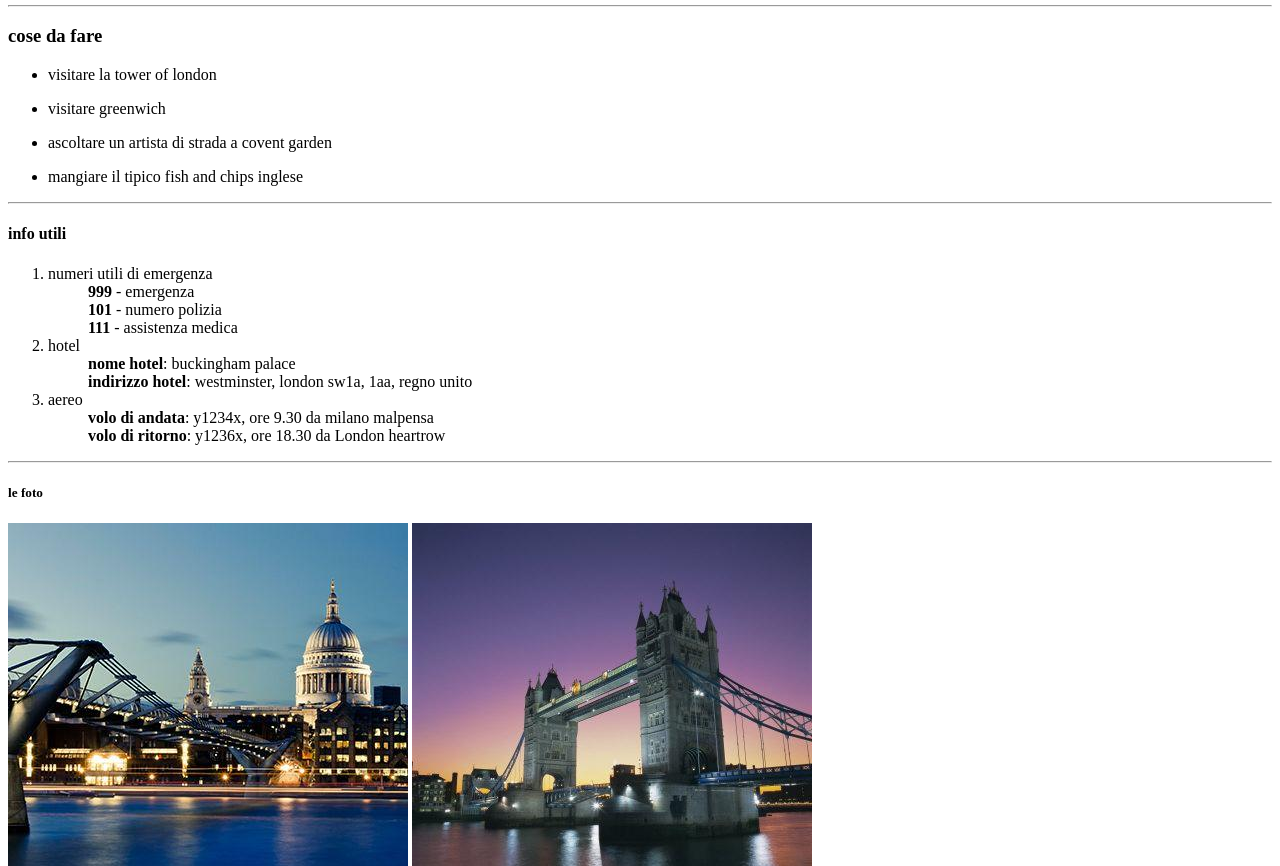
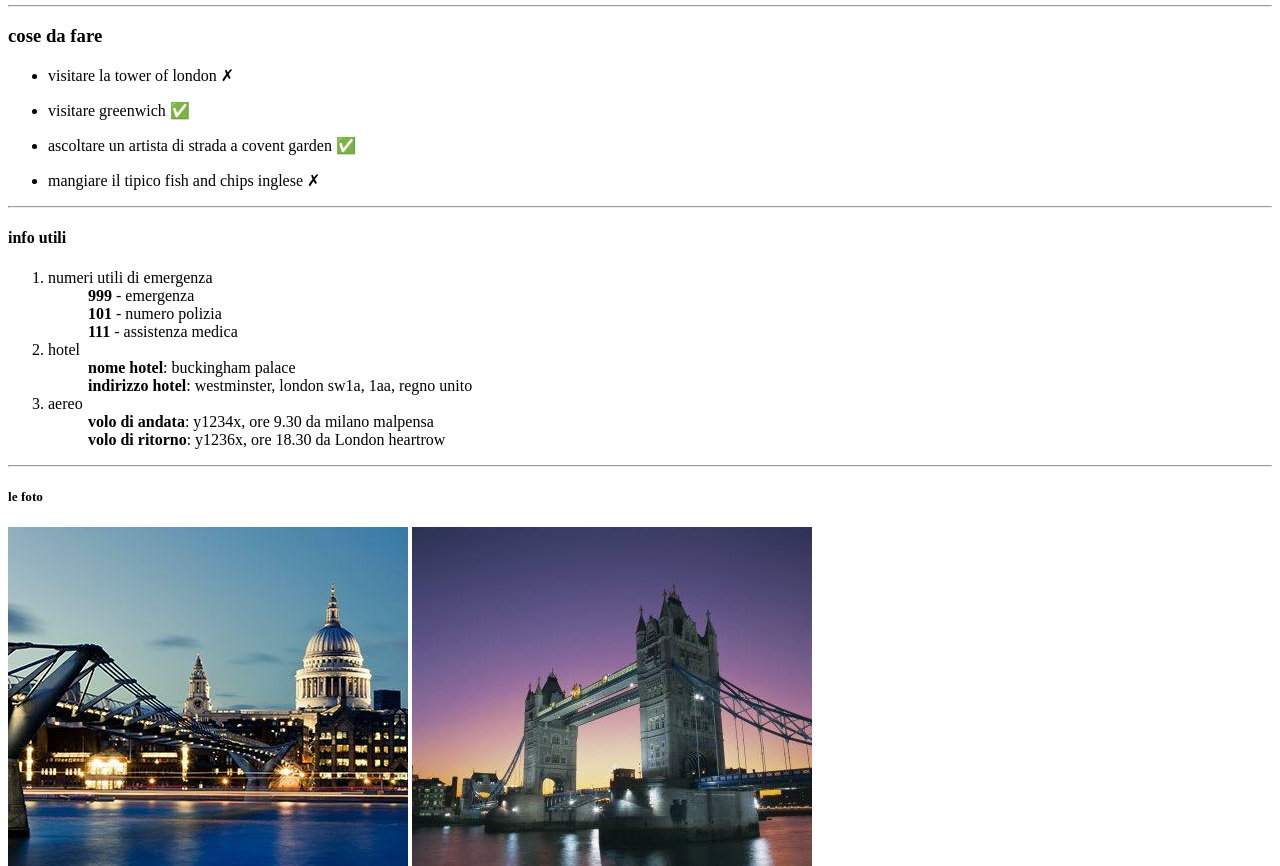
Before and after one commit to michele-debiasi/html-london-trip, a plain HTML site: page index.html in a window 1280 px wide. Shown: the part 876-1742 px from the top of the page. Drawn offline with Linux system fonts and the light colour scheme.

Commit message:
last save

```diff
--- a/index.html
+++ b/index.html
@@ -46,10 +46,10 @@
 <hr>
 <h3>cose da fare</h3>
 
-<ul> <li>visitare la tower of london</li> </ul>
-<ul> <li>visitare greenwich</li> </ul>
-<ul> <li>ascoltare un artista di strada a covent garden</li> </ul>
-<ul> <li>mangiare il tipico fish and chips inglese</li> </ul>
+<ul> <li>visitare la tower of london  &cross;</li> </ul>
+<ul> <li>visitare greenwich &#x2705 </li> </ul>
+<ul> <li>ascoltare un artista di strada a covent garden &#x2705</li> </ul>
+<ul> <li>mangiare il tipico fish and chips inglese &cross;</li></ul>
 
 
 
```
